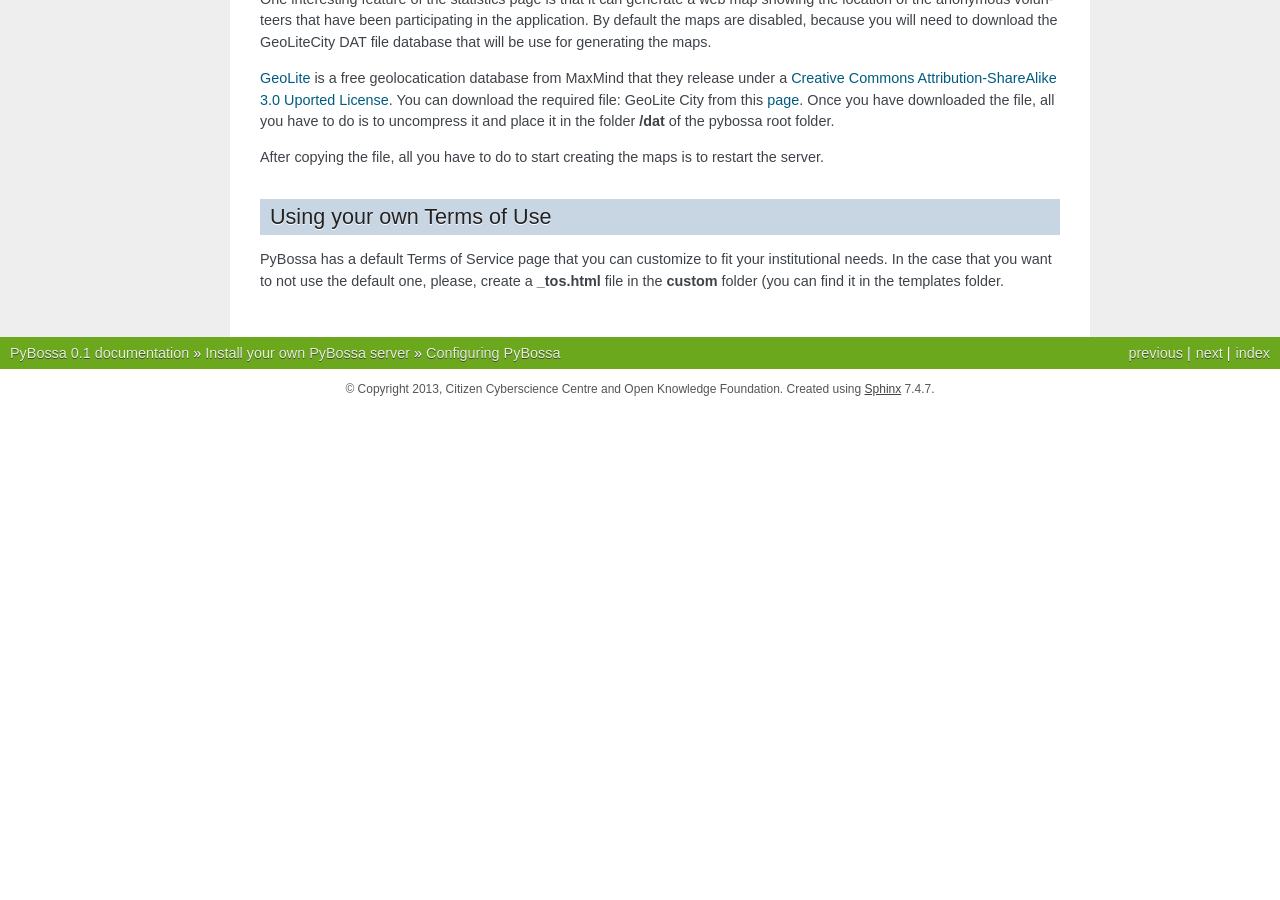
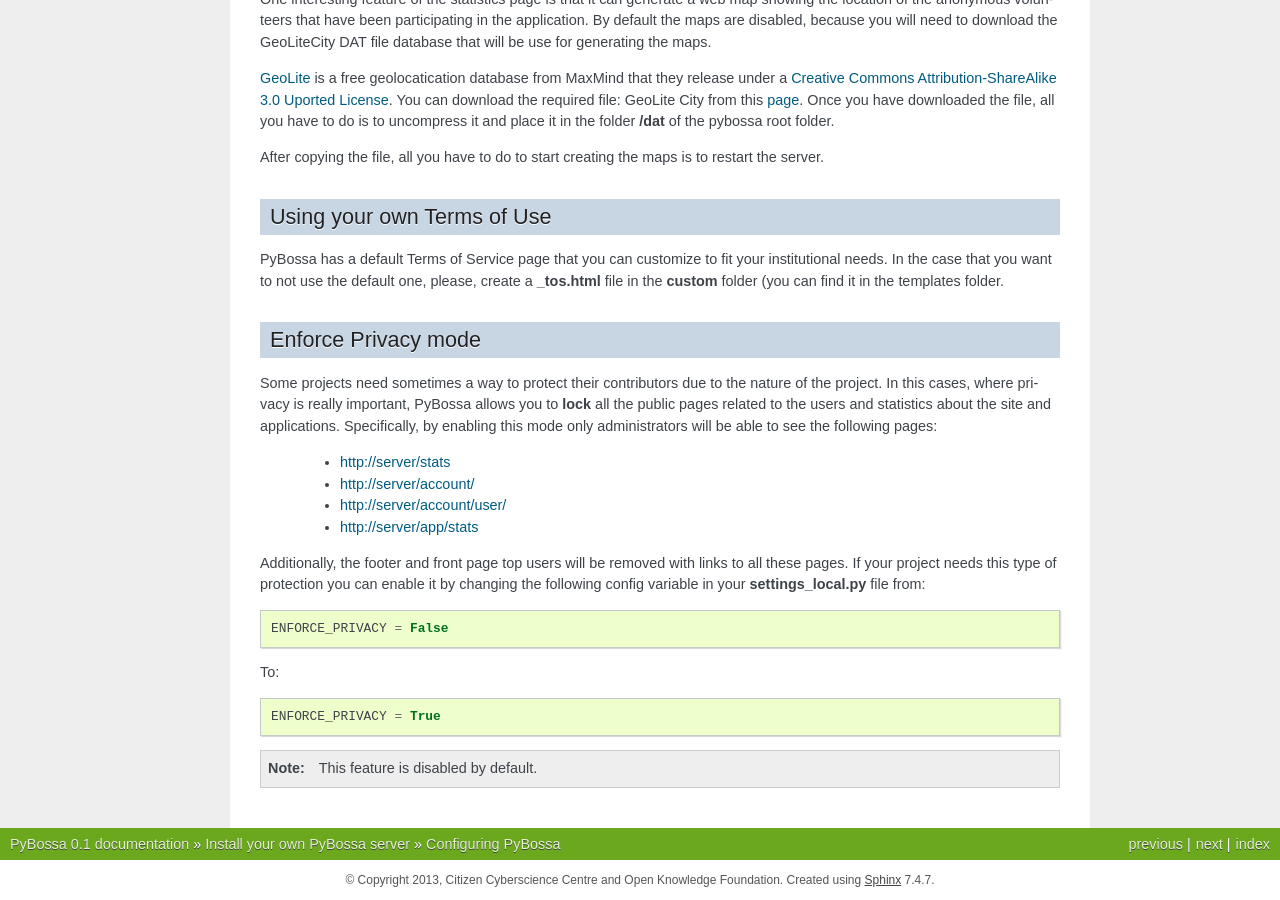
Before and after one commit to Scifabric/pybossa, a Sphinx documentation site: the page built from doc/customizing.rst, in a window 1280 px wide and 900 px high, scrolled down 4670 px. Built offline with Sphinx 7.4.7, drawn with Linux system fonts in a browser that asks for light colours; before the commit the page ends 5079 px from its top, so only the background shows below that.

Commit message:
ENFORCE_PRIVACY docs added

```diff
--- a/doc/customizing.rst
+++ b/doc/customizing.rst
@@ -353,3 +353,35 @@ PyBossa has a default Terms of Service page that you can customize to fit your
 institutional needs. In the case that you want to not use the default one,
 please, create a **_tos.html** file in the **custom** folder (you can find it
 in the templates folder.
+
+Enforce Privacy mode
+====================
+
+Some projects need sometimes a way to protect their contributors due to the
+nature of the project. In this cases, where privacy is really important,
+PyBossa allows you to **lock** all the public pages related to the users and
+statistics about the site and applications. Specifically, by enabling this mode
+only administrators will be able to see the following pages:
+
+ * http://server/stats
+ * http://server/account/
+ * http://server/account/user/
+ * http://server/app/stats
+
+Additionally, the footer and front page top users will be removed with links to
+all these pages. If your project needs this type of protection you can enable
+it by changing the following config variable in your **settings_local.py** file from:
+
+.. code-block:: python
+
+    ENFORCE_PRIVACY = False
+
+To:
+
+.. code-block:: python
+
+    ENFORCE_PRIVACY = True
+
+
+.. note::
+    This feature is disabled by default.
```
